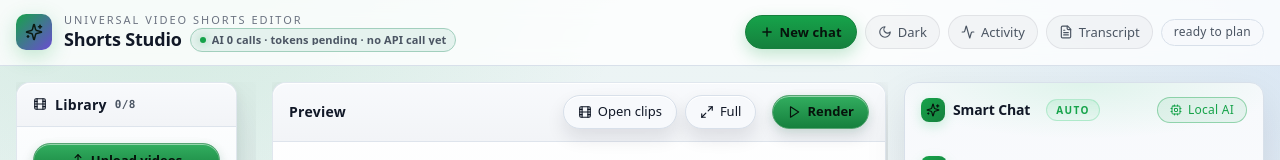
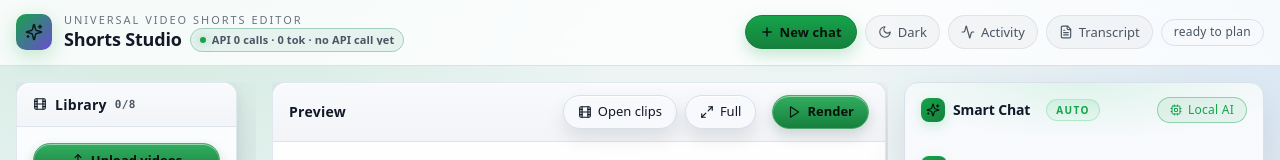
Before and after one commit to laljith-gamer/visual_ai_editor, a Next.js app: page /editor in a window 1280 px wide. Shown: the top 160 px of the page. Built offline with nearby package versions, Linux system fonts and the light colour scheme.

Commit message:
Separate API and local AI usage in topbar

```diff
--- a/components/Topbar.tsx
+++ b/components/Topbar.tsx
@@ -13,6 +13,7 @@ import { useEditorStore } from "@/hooks/useEditorStore";
 import { useActivityLog } from "@/hooks/useActivityLog";
 import { logUser } from "@/lib/log/recorders";
 import { formatTime } from "@/lib/util/time";
+import type { ActivityEvent } from "@/lib/types";
 import { ModeBadge } from "./ModeBadge";
 import styles from "./Topbar.module.css";
 
@@ -60,6 +61,14 @@ interface AiUsageSnapshot {
   } | null;
 }
 
+interface LocalAiUsage {
+  ops: number;
+  framesSampled: number;
+  framesScored: number;
+  lastKind?: string;
+  lastTier?: string;
+}
+
 const THEME_STORAGE_KEY = "shorts-studio.theme";
 
 export function Topbar({
@@ -80,7 +89,8 @@ export function Topbar({
 
   // Make sure the activity log stays bound even on this lightweight component;
   // the read is cheap and ensures the singleton is initialized for the active session.
-  useActivityLog(sessionId);
+  const activityEvents = useActivityLog(sessionId);
+  const localAiUsage = summarizeLocalAiUsage(activityEvents);
 
   useEffect(() => {
     const saved = window.localStorage.getItem(THEME_STORAGE_KEY);
@@ -144,7 +154,7 @@ export function Topbar({
           <p className="eyebrow">Universal Video Shorts Editor</p>
           <div className={styles.brandTitleRow}>
             <h1>Shorts Studio</h1>
-            <AiUsagePill usage={aiUsage} />
+            <AiUsagePill usage={aiUsage} localUsage={localAiUsage} />
           </div>
         </div>
       </div>
@@ -227,55 +237,118 @@ export function Topbar({
   );
 }
 
-function AiUsagePill({ usage }: { usage: AiUsageSnapshot | null }) {
+function AiUsagePill({
+  usage,
+  localUsage
+}: {
+  usage: AiUsageSnapshot | null;
+  localUsage: LocalAiUsage;
+}) {
   const calls = usage?.totalCalls ?? 0;
-  const tokenText = usage && usage.totalTokens > 0
-    ? `${formatCompactNumber(usage.totalTokens)} tok`
-    : "tokens pending";
+  const tokenText = calls > 0
+    ? usage && usage.totalTokens > 0
+      ? `${formatCompactNumber(usage.totalTokens)} tok`
+      : "tokens n/a"
+    : "0 tok";
   const last = usage?.last;
-  const label = last
+  const apiLabel = last
     ? `${last.provider} · ${shortModel(last.model)}`
     : "no API call yet";
-  const title = usage
-    ? buildUsageTitle(usage)
-    : "AI usage metrics will appear after the server answers the first AI API call.";
+  const localText = localUsage.ops > 0
+    ? ` · Local ${formatCompactNumber(localUsage.ops)} ops`
+    : "";
+  const title = buildUsageTitle(usage, localUsage);
 
   return (
     <span className={styles.aiUsagePill} title={title} aria-label={title}>
       <span className={styles.aiUsageDot} aria-hidden />
       <span className={styles.aiUsageText}>
-        AI {calls} call{calls === 1 ? "" : "s"} · {tokenText} · {label}
+        API {calls} call{calls === 1 ? "" : "s"} · {tokenText}{localText} · {apiLabel}
       </span>
     </span>
   );
 }
 
-function buildUsageTitle(usage: AiUsageSnapshot): string {
-  const providerLines = Object.entries(usage.byProvider)
+function buildUsageTitle(
+  usage: AiUsageSnapshot | null,
+  localUsage: LocalAiUsage
+): string {
+  const providerLines = Object.entries(usage?.byProvider ?? {})
     .sort((a, b) => b[1].calls - a[1].calls)
     .map(
       ([provider, bucket]) =>
         `${provider}: ${bucket.calls} calls, ${formatNumber(bucket.totalTokens)} tokens`
     );
-  const last = usage.last
+  const last = usage?.last
     ? [
-        `Last provider: ${usage.last.provider}`,
-        `Last model: ${usage.last.model}`,
+        `Last API provider: ${usage.last.provider}`,
+        `Last API model: ${usage.last.model}`,
         `API key source: ${usage.last.apiKeyName} (secret value hidden)`,
-        `Last call type: ${usage.last.kind}`,
-        `Last tokens: ${formatNumber(usage.last.totalTokens ?? 0)} total (${formatNumber(usage.last.inputTokens ?? 0)} in / ${formatNumber(usage.last.outputTokens ?? 0)} out)`
+        `Last API call type: ${usage.last.kind}`,
+        `Last API tokens: ${formatNumber(usage.last.totalTokens ?? 0)} total (${formatNumber(usage.last.inputTokens ?? 0)} in / ${formatNumber(usage.last.outputTokens ?? 0)} out)`
       ]
-    : ["Last provider: none yet", "API key source: none used yet"];
+    : ["Last API provider: none yet", "API key source: none used yet"];
 
   return [
-    "AI API usage metrics",
-    `Total calls: ${usage.totalCalls}`,
-    `Planner calls: ${usage.plannerCalls}`,
-    `Vision calls: ${usage.visionCalls}`,
-    `Total tokens: ${formatNumber(usage.totalTokens)} (${formatNumber(usage.inputTokens)} in / ${formatNumber(usage.outputTokens)} out)`,
+    "Server AI API usage",
+    `API calls: ${usage?.totalCalls ?? 0}`,
+    `Planner API calls: ${usage?.plannerCalls ?? 0}`,
+    `Vision API calls: ${usage?.visionCalls ?? 0}`,
+    `API tokens: ${formatNumber(usage?.totalTokens ?? 0)} (${formatNumber(usage?.inputTokens ?? 0)} in / ${formatNumber(usage?.outputTokens ?? 0)} out)`,
     ...last,
-    ...(providerLines.length > 0 ? ["", "By provider:", ...providerLines] : [])
+    "",
+    "Local/session AI activity",
+    `Ops: ${localUsage.ops}`,
+    `Frames sampled: ${formatNumber(localUsage.framesSampled)}`,
+    `Frames scored: ${formatNumber(localUsage.framesScored)}`,
+    `Last local/session op: ${localUsage.lastKind ?? "none"}`,
+    `Last local/session tier: ${localUsage.lastTier ?? "none"}`,
+    "Local/browser work uses no server API key.",
+    ...(providerLines.length > 0 ? ["", "By API provider:", ...providerLines] : [])
   ].join("\n");
+}
+
+function summarizeLocalAiUsage(events: ActivityEvent[]): LocalAiUsage {
+  let ops = 0;
+  let framesSampled = 0;
+  let framesScored = 0;
+  let lastKind: string | undefined;
+  let lastTier: string | undefined;
+
+  for (const event of events) {
+    if (event.actor !== "ai") continue;
+    const multiplier = event.count ?? 1;
+    ops += multiplier;
+    lastKind = event.kind;
+
+    const payloadCount = numericPayload(event.payload, "count") ?? 0;
+    if (event.kind === "frames.sampled") {
+      framesSampled += payloadCount * multiplier;
+    }
+    if (event.kind === "frames.scored") {
+      framesScored += payloadCount * multiplier;
+      const tier = stringPayload(event.payload, "tier");
+      if (tier) lastTier = tier;
+    }
+  }
+
+  return { ops, framesSampled, framesScored, lastKind, lastTier };
+}
+
+function numericPayload(
+  payload: Record<string, unknown>,
+  key: string
+): number | undefined {
+  const value = payload[key];
+  return typeof value === "number" && Number.isFinite(value) ? value : undefined;
+}
+
+function stringPayload(
+  payload: Record<string, unknown>,
+  key: string
+): string | undefined {
+  const value = payload[key];
+  return typeof value === "string" && value.trim() ? value : undefined;
 }
 
 function shortModel(model: string): string {
```
